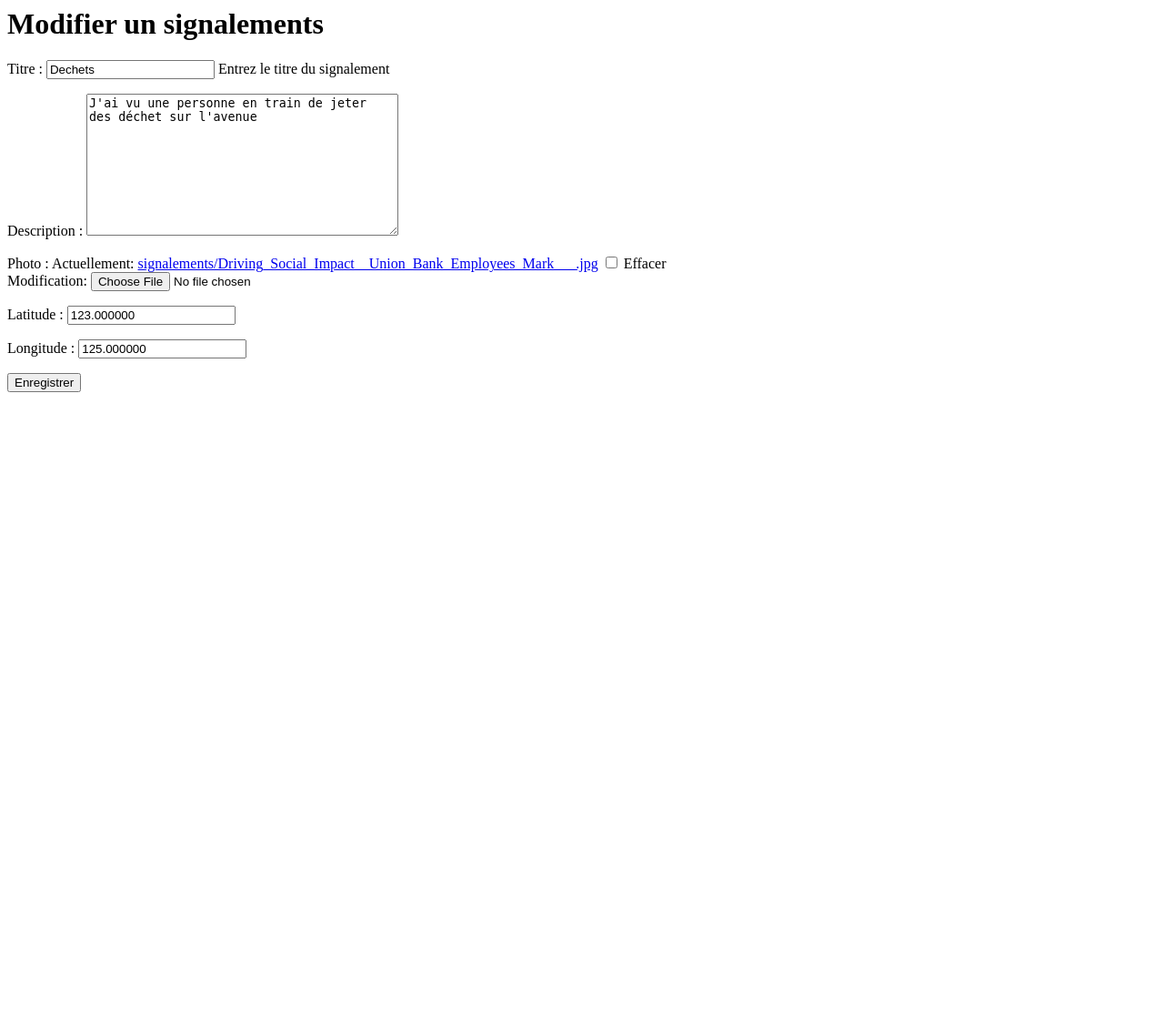
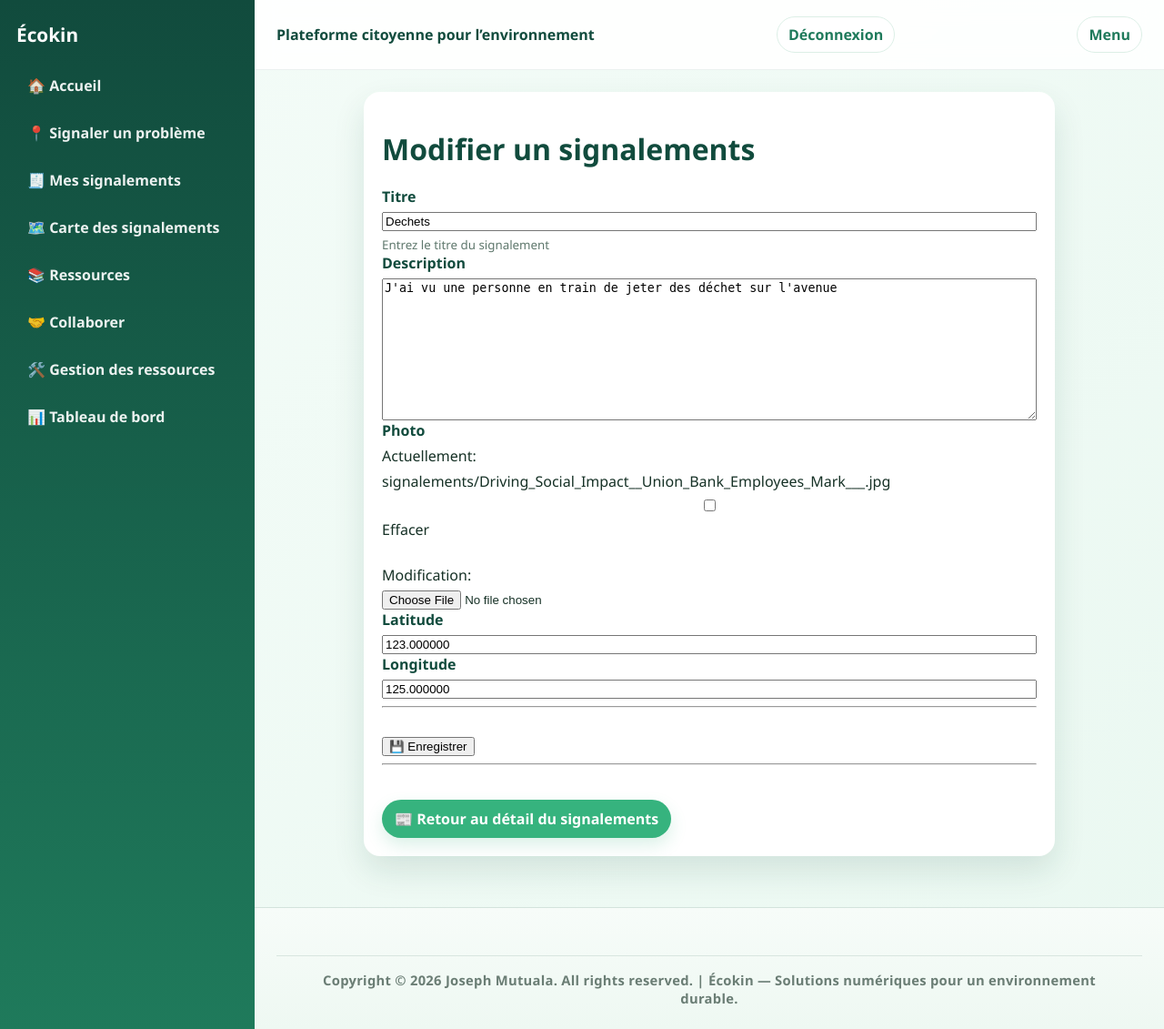
Before and after one commit to Jo-Beth/Ecokin, a Django app: page /signalements/8/modifier/ in a window 1280 px wide. Shown: the whole page at 91% size. Before the commit the page ends 431 px from the top, so only its background shows below. Run offline with Django 5.2, Linux system fonts and the light colour scheme; a user stored in the database is signed in; data comes from the database, SQL or seed files in the repository; both versions use the stored data as it was after the commit.

Commit message:
Fix: alignement horizonta du footer

```diff
--- a/accounts/urls.py
+++ b/accounts/urls.py
@@ -5,7 +5,7 @@ urlpatterns = [
 
     path('register/', views.inscription, name='inscription'),
     path('login/', views.login_views, name='login'),
-    path('logout/', auth_views.LogoutView.as_view(), name='logout'),
+    path('logout/', views.logout_views, name='logout'),
     path('changer_role/<int:pk>', views.changer_role, name='changer_role'),
     path('utilisateurs/', views.liste_utilisateurs, name='liste_utilisateurs'),
     path('utilisateurs/supprimer/<int:id>/', views.supprimer_utilisateur, name='supprimer_utilisateur'),
--- a/notifications/views.py
+++ b/notifications/views.py
@@ -8,7 +8,7 @@ from django.contrib.auth.decorators import login_required
 @login_required
 def notifications(request):
     liste_notifications = Notifications.objects.filter(utilisateur=request.user).order_by('date-creation')
-    return render(request, 'notifications.html', {'notifications': notifications})
+    return render(request, 'notifications.html', {'notifications': liste_notifications})
 @login_required
 def lire_notification(request, pk):
     notification = get_object_or_404(Notifications, pk=pk, utilisateur=request.user)
--- a/signalements/views.py
+++ b/signalements/views.py
@@ -60,7 +60,7 @@ def modifier_signalements(request, pk):
 
     else:
         form = SignalementsForm(instance=signalements)
-    return render(request, "signalements/modifier_signalements.html", {"form":form})
+    return render(request, "signalements/modifier_signalements.html", {"form":form, "signalements": signalements})
 
 def supprimer_signalements(request, pk):
     signalements = get_object_or_404(Signalements, pk=pk)
--- a/templates/base.html
+++ b/templates/base.html
@@ -274,20 +274,23 @@
                     {% endblock %}
                 </main>
 
-                <footer class="site-footer">
-                    <div class="footer-grid">
-                        <div>
-                            <div class="brand-footer">Écokin</div>
-                            <p>Plateforme de gestion collaborative des enjeux environnementaux, conçue pour connecter les citoyens, les institutions et les partenaires autour d’actions concrètes.</p>
-                        </div>
-                        <hr>
-                        <div>
-                            <h4>Engagement</h4>
-                            <p>Favoriser une gouvernance plus transparente, plus réactive et plus responsable pour les territoires.</p>
-                            <a href="{% url 'inscription' %}" class="btn secondary" style="margin: 8px 0 0;">Créer un compte</a>
-                        </div>
-                    </div>
-                    <hr>
+                <footer class="site-footer" >
+                    {% block footer_grid %}
+                        {% if afficher_footer_grid %}
+                            <div class="footer-grid" style="display: flex; flex-direction: row; justify-content: space-between; gap: 40px; width: 100%; padding:  20px;">
+                                <div class="brand-footer" style="flex: 2; text-align: left;">
+                                    <h3 style="font-weight: 700; color: var(--green-900); margin-bottom: 12px;">Écokin</h3>
+                                    <p style="font-size: 15px; line-height: 1.5; color: #4a5568">Plateforme de gestion collaborative des enjeux environnementaux, conçue pour connecter les citoyens, les institutions et les partenaires autour d’actions concrètes.</p>
+                                </div>
+                                <hr>
+                                <div class="brand-footer" style="flex: 2;text-align: left;">
+                                    <h3 style="font-weight: 700; color: var(--green-900); margin-bottom: 12px;">Engagement</h3>
+                                    <p style="font-size: 15px; line-height: 1.5; color: #4a5568">Favoriser une gouvernance plus transparente, plus réactive et plus responsable pour les territoires.</p>
+                                    <a href="{% url 'inscription' %}" class="btn secondary" style="font-weight: 700; color: var(--green-900); text-decoration: none;">Créer un compte</a>
+                                </div>
+                            </div>
+                        {% endif %}
+                    {% endblock %}
                     <div class="footer-bottom">
                         {% block footer_copyright %}
                         Copyright © 2026 Joseph Mutuala. All rights reserved. | Écokin — Solutions numériques pour un environnement durable.
--- a/templates/dashboard/accueil.html
+++ b/templates/dashboard/accueil.html
@@ -58,6 +58,10 @@
 </div>
 {% endblock %}
 
+{% block footer_accueil%}
+
+{% endblock %}
+
 {% block footer_copyright %}
 Copyright © 2026 Joseph Mutuala. All rights reserved. | Écokin — Solutions numériques pour un environnement durable.
 {% endblock %}
--- a/templates/signalements/creer_signalements.html
+++ b/templates/signalements/creer_signalements.html
@@ -33,6 +33,7 @@
             </div>
         {% endfor %}
         <button type="submit" class="btn">Envoyer le signalement</button>
+        <a href="{% url 'liste' %}" class="btn btn-secondary" style="margin:0; padding:8px 12px; text-align: center;"> ✖ Annuler</a>
     </form>
 </div>
 {% endblock %}
--- a/templates/signalements/modifier_signalements.html
+++ b/templates/signalements/modifier_signalements.html
@@ -1,13 +1,31 @@
-<h1>Modifier un signalements </h1>
+{% extends 'base.html'%}
 
-<form method="POST" enctype="multipart/form-data">
+{% block content %}
+<div class="card" style="max-width: 760px; margin: 0 auto;">
+    <h1 style="font-weight: 700; color: var(--green-900); margin-bottom: 20px;">Modifier un signalements </h1>
 
-    {% csrf_token %}
+    <form method="POST" enctype="multipart/form-data">
 
-    {{ form.as_p }}
+        {% csrf_token %}
+        {% for field in form %}
+               <div style="display:flex; flex-direction:column; gap:6px;">
+                <label for="{{ field.id_for_label }}" style="font-weight:700; color:var(--green-900);">{{ field.label }}</label>
+                {{ field }}
+                {% if field.help_text %}
+                    <small style="color:var(--muted);">{{ field.help_text }}</small>
+                {% endif %}
+            </div>
+        {% endfor %}
+        <hr>
+        <br>
+        <button type="submit">
+           💾 Enregistrer
+        </button>
+        <hr>
+        <br>
+        <a href="{% url 'detail_signalements' signalements.pk %}" class="btn btn-secondary">📰 Retour au détail du signalements</a>
 
-    <button type="submit">
-        Enregistrer
-    </button>
+    </form>
+</div>
 
-</form>
+{% endblock %}
```
Also changed, not shown: accounts/views.py (+6 -2 lines), templates/signalements/liste_signalements.html (+10 -5 lines), db.sqlite3.
